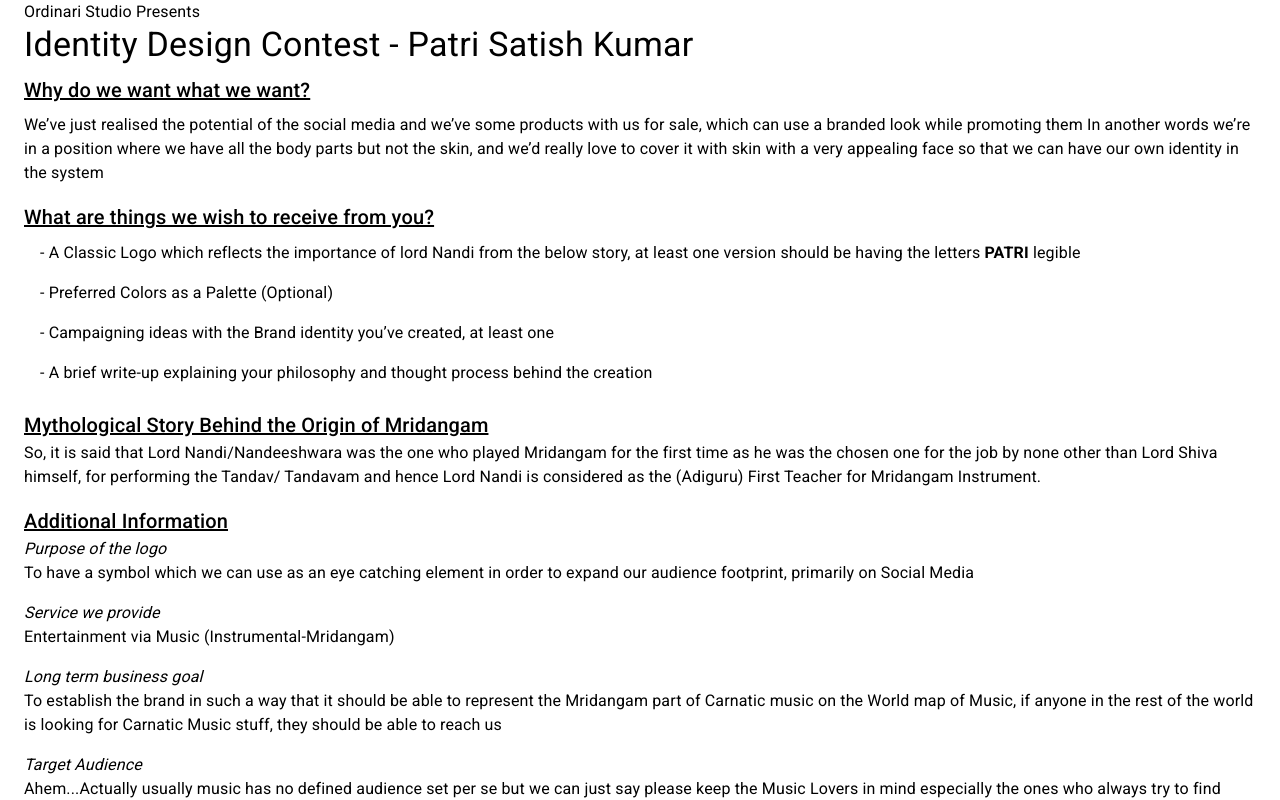
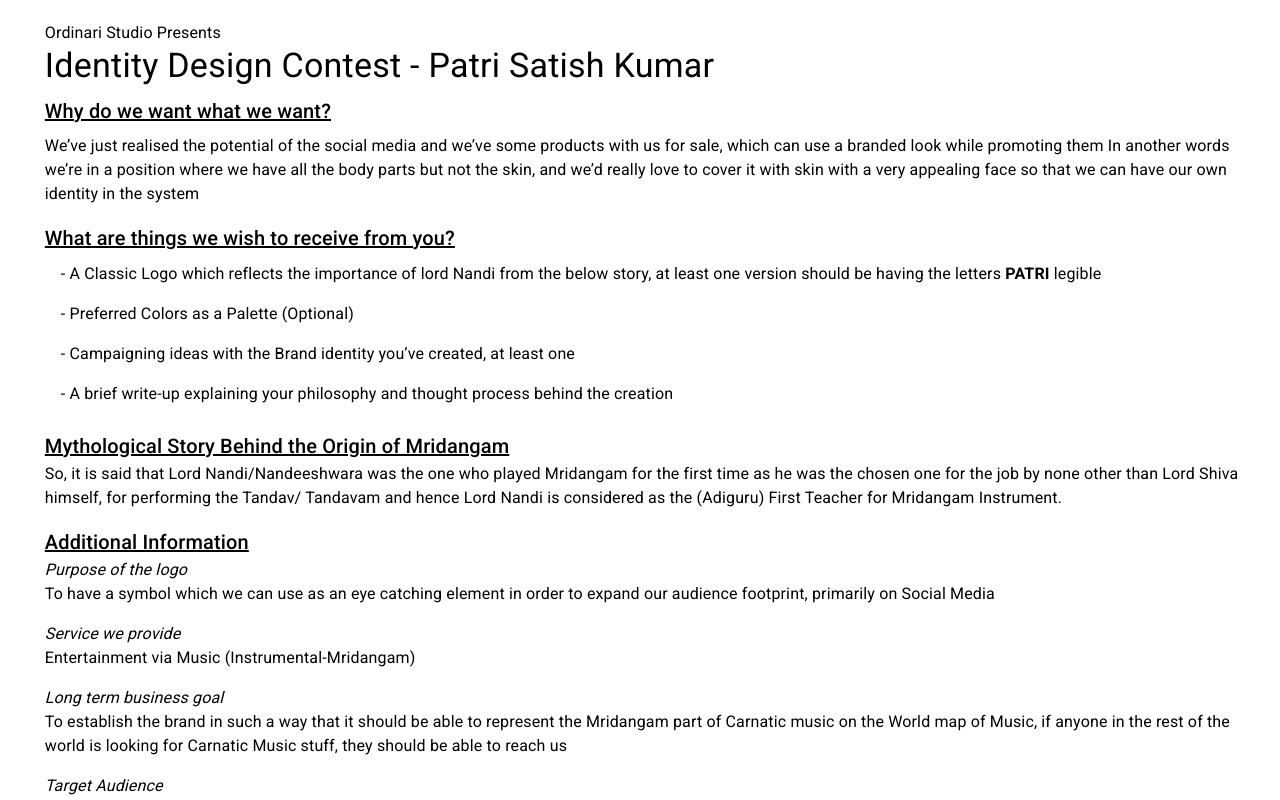
Before and after one commit to preetham/ordinari-studio, a React (Create React App) app: page / in a window 1280 px wide. Shown: the top 800 px of the page. Built offline with nearby package versions, Linux system fonts and the light colour scheme.

Commit message:
Update: margins
Signed-off-by: Preetham <kamidipreetham@gmail.com>

```diff
--- a/src/index.css
+++ b/src/index.css
@@ -1,13 +1,14 @@
 body {
-  margin: 0;
-  font-family: -apple-system, BlinkMacSystemFont, 'Segoe UI', 'Roboto', 'Oxygen',
-    'Ubuntu', 'Cantarell', 'Fira Sans', 'Droid Sans', 'Helvetica Neue',
+  font-family: -apple-system, BlinkMacSystemFont, "Segoe UI", "Roboto", "Oxygen",
+    "Ubuntu", "Cantarell", "Fira Sans", "Droid Sans", "Helvetica Neue",
     sans-serif;
   -webkit-font-smoothing: antialiased;
   -moz-osx-font-smoothing: grayscale;
+  margin-top: 1.3rem;
+  margin-left: 1.3rem;
 }
 
 code {
-  font-family: source-code-pro, Menlo, Monaco, Consolas, 'Courier New',
+  font-family: source-code-pro, Menlo, Monaco, Consolas, "Courier New",
     monospace;
 }
--- a/src/views/IdentityDesign.jsx
+++ b/src/views/IdentityDesign.jsx
@@ -100,7 +100,7 @@
                 <Grid item xs={12}>
                     <Typography variant="h6"><u>References</u></Typography>
                     <Typography>
-                        Refer to <Link href="https://patri.guru">https://patri.guru</Link> to know more about the Artist
+                        Refer to <Link href="https://patri.guru">https://patri.guru</Link> to know more about the Artiste
                     </Typography>
                     <Typography>
                         YouTube - <Link href="https://youtube.com/user/PatriSatishkumar">https://youtube.com/user/PatriSatishkumar</Link>
```
